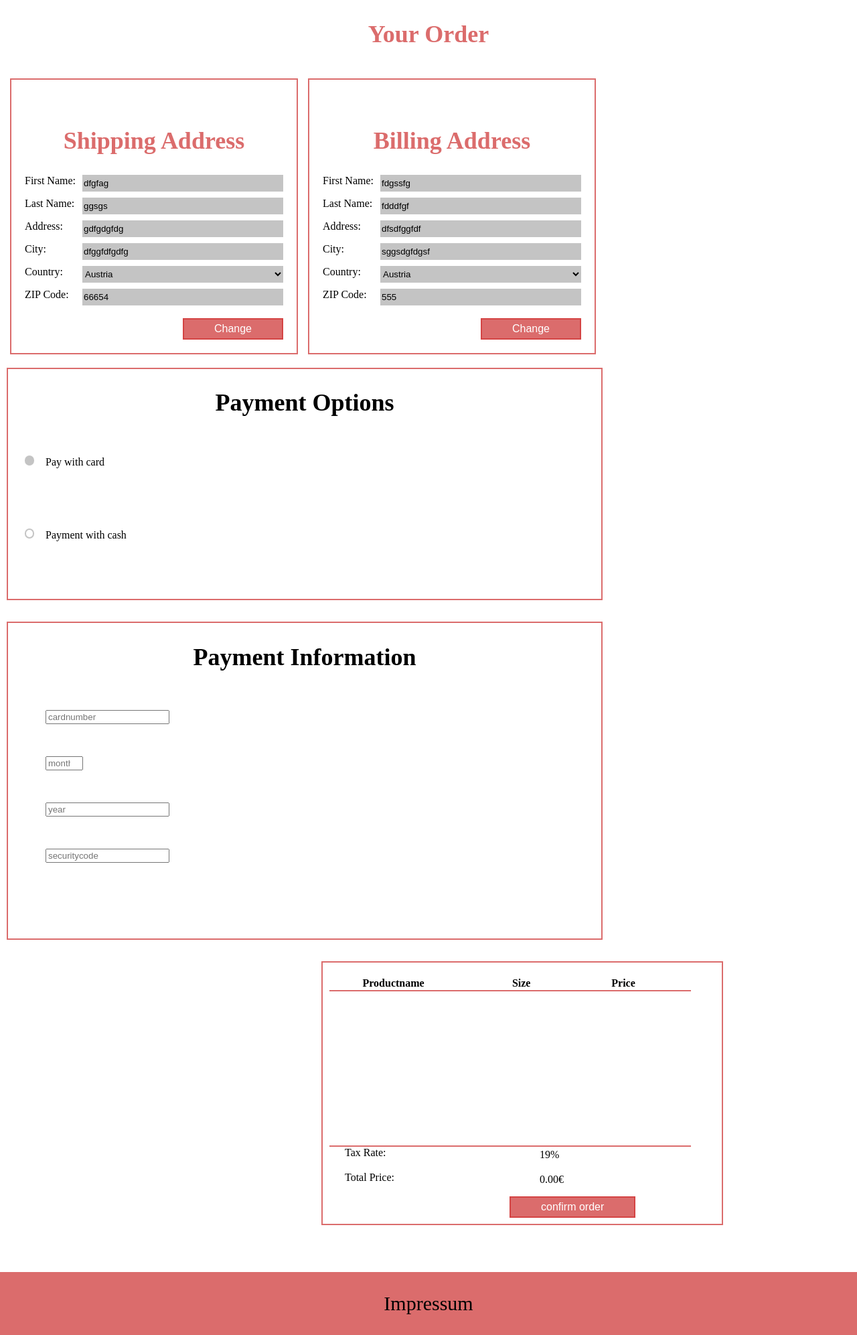
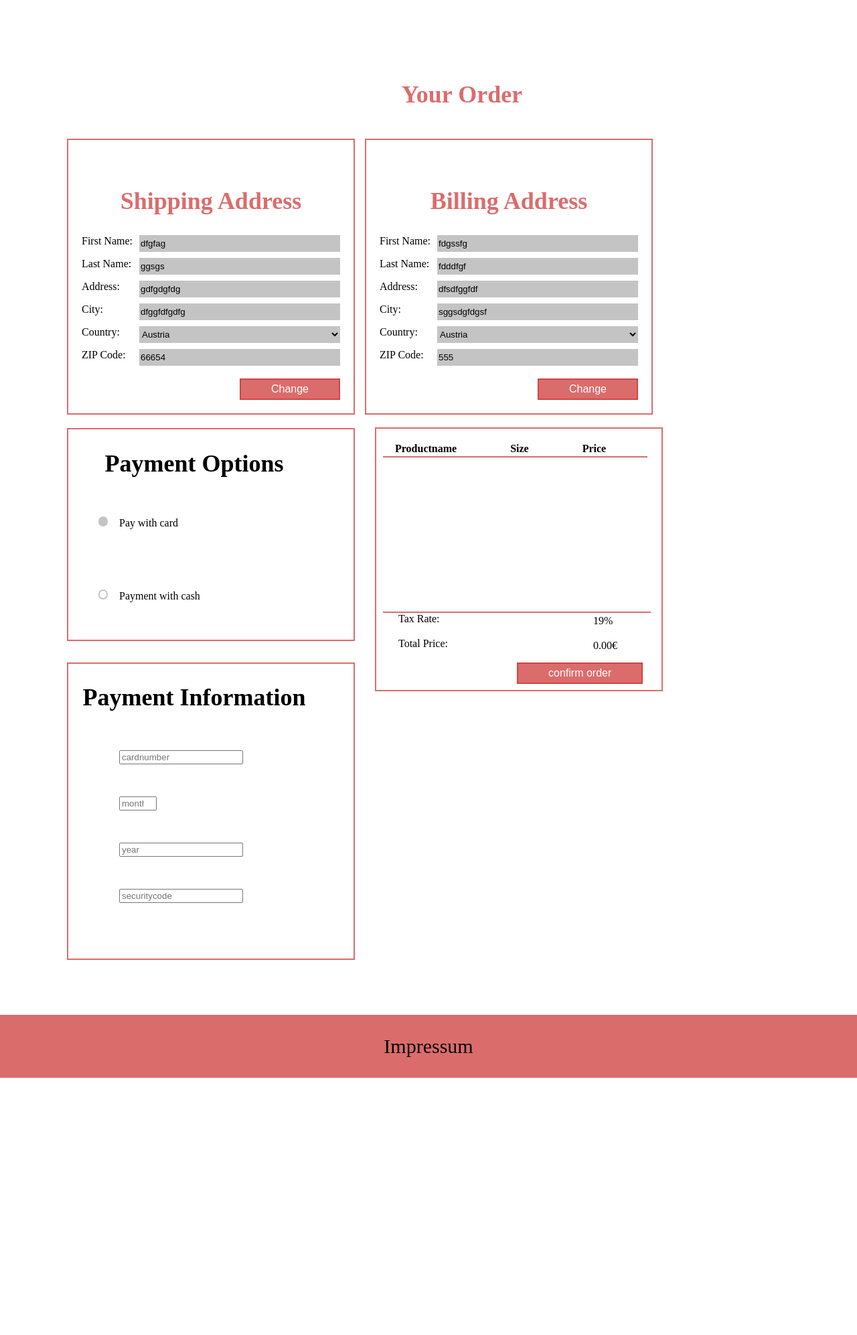
Before and after one commit to ArminL96/LAP_Vorbereitung_IT-LAB_Schuhgeschaeft, a PHP site: page /order.php in a window 1280 px wide. Shown: the part 86-2079 px from the top of the page at 67% size. After the commit the page ends 1695 px from the top, so only its background shows below. Run offline with PHP 8.4, Linux system fonts and the light colour scheme; a user stored in the database is signed in; data comes from the database, SQL or seed files in the repository; data that the repository does not hold is empty.

Commit message:
responsive updated

```diff
--- a/www/style/order_style.css
+++ b/www/style/order_style.css
@@ -1,4 +1,7 @@
-
+.all-container
+{
+  padding-left: 100px;
+}
 /*Header for Payment Options*/
 #text-payment
 {
@@ -30,7 +33,7 @@
   padding: 5px 45px;
   float: left;
   text-decoration: none;
-  margin-left: 269px;
+  margin-left: 296px;
   margin-bottom: -28px;
 }
 
@@ -55,7 +58,7 @@
   margin-bottom: 20px;
   float: left;
   margin-top: 15px;
-  margin-left: 15px;
+  margin-right: 15px;
 }
 
 /*Billing Address */
@@ -65,7 +68,6 @@
   margin-bottom: 20px;
   float: left;
   margin-top: 15px;
-  margin-left: 15px;
 }
 
 /*Header of Page*/
@@ -95,16 +97,15 @@
 /* Payments Options*/
 .payment-options{
   border: 2px solid #DB6C6C;
-  padding: 0px 0px 90px 0px;
+  padding: 0px 70px 60px 20px;
   float: left;
   margin-bottom: 32px;
-  width: 890px;
+  width: 690px;
   margin-left: 10;
 
 }
 
 .payment-container{
-  margin-left: 10px;
   width: 300px;
 }
 
@@ -143,11 +144,12 @@ input[type="checkbox"]:checked+label::before {
   border: 2px solid #DB6C6C;
   padding: 20px 374px 37px 10px;
   float: right;
-  width: 600px;
+  width: 700px;
   margin-bottom: 20px;
-  margin-left: 45px;
-  margin-top: 0px;
+  margin-left: 950px;
+  margin-top: 15px;
   margin-right: 200px;
+  position: absolute;
 }
 
 .order-list{
@@ -192,20 +194,89 @@ tbody{
 
 .adress-container
 {
-  	margin-top: 0px;
+  margin-top: 0px;
 }
 
 /* Responsiv */
-@media screen and (max-width: 800px) {
+@media screen and (max-width: 1670px) {
+
+  .adress-container
+  {
+    margin-top: 120px;
+  }
+   .order-container {
+    width: 430px;
+     margin-left: 900px;
+  }
+   .order-list{
+    width: 100px;
+  }
+  .table-foot
+  {
+    width: 400px;
+  }
+  .button-proceed
+  {
+    margin-left: 200px;
+  }
+}
+@media screen and (max-width: 1500px)
+{
   .order-container {
-    margin-left: 16px;
+    float: left;
+    margin-left: 460px;
+    margin-top: 446px;
+    width: 430px;
+  }
+
+  .payment-options {
+    width: 430px;
+
+  }
+}
+@media screen and (max-width: 1200px)
+{
+  .order-container {
+    float: left;
+    position: static;
+    margin-left: 0px;
+    margin-top: 0px;
+    width: 730px;
+  }
+   .order-list{
+    width: 700px;
+  }
+  .table-foot
+  {
+    width: 700px;
   }
   .payment-options {
-    width: 434px;
+    width: 875px;
+  }
+  .button-proceed
+  {
+    margin-left: 500px;
+  }
 
 }
-  .adress-container
+@media screen and (max-width: 995px)
 {
-  	margin-top: 120px;
+  .payment-options {
+    width: 430px;
+  }
+  .order-container {
+    width: 430px;
+    margin-left: 0px;
+  }
+  .order-list{
+    width: 400px;
+  }
+  .table-foot
+  {
+    width: 400px;
+  }
+  .button-proceed
+  {
+    margin-left: 210px;
+  }
 }
-}
```
